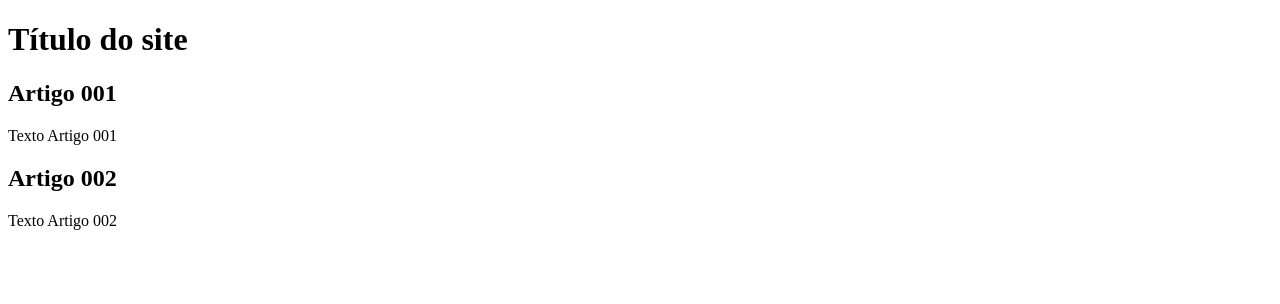
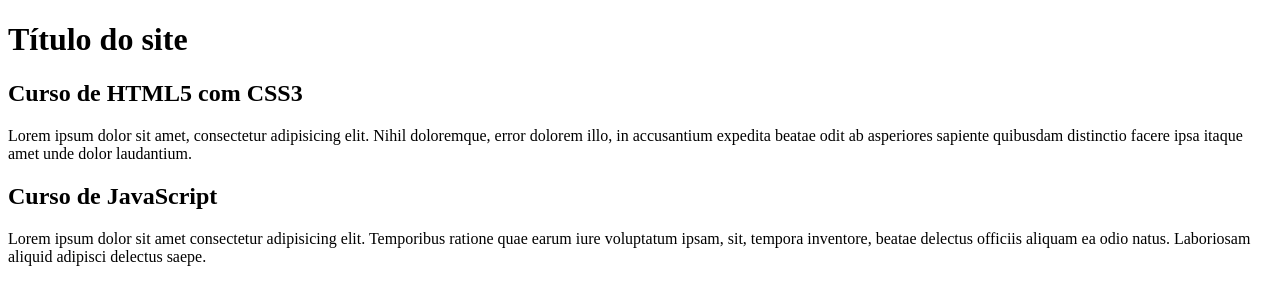
Before and after one commit to darkodmcg/projeto-site, a plain HTML site: page index.html in a window 1280 px wide. Drawn offline with Linux system fonts and the light colour scheme.

Commit message:
comecei a escrever conteúdo

```diff
--- a/index.html
+++ b/index.html
@@ -11,12 +11,12 @@
             <h1>Título do site</h1>
         </header>
         <article>
-            <h2>Artigo 001</h2>
-            <p>Texto Artigo 001</p>
+            <h2>Curso de HTML5 com CSS3</h2>
+            <p>Lorem ipsum dolor sit amet, consectetur adipisicing elit. Nihil doloremque, error dolorem illo, in accusantium expedita beatae odit ab asperiores sapiente quibusdam distinctio facere ipsa itaque amet unde dolor laudantium.</p>
         </article>
         <article>
-            <h2>Artigo 002</h2>
-            <p>Texto Artigo 002</p>
+            <h2>Curso de JavaScript</h2>
+            <p>Lorem ipsum dolor sit amet consectetur adipisicing elit. Temporibus ratione quae earum iure voluptatum ipsam, sit, tempora inventore, beatae delectus officiis aliquam ea odio natus. Laboriosam aliquid adipisci delectus saepe.</p>
         </article>
     </main>
 </body>
```
